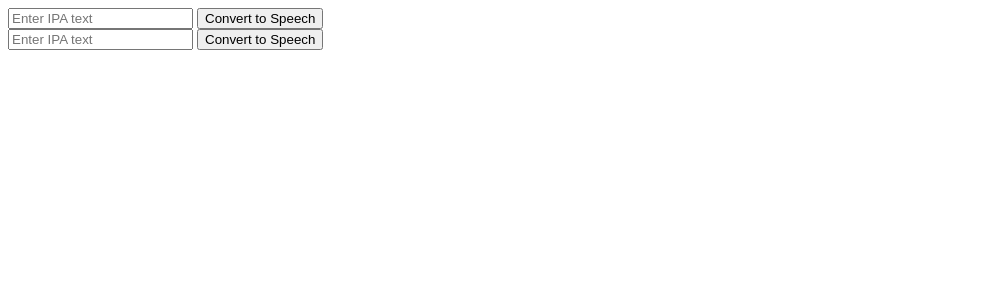
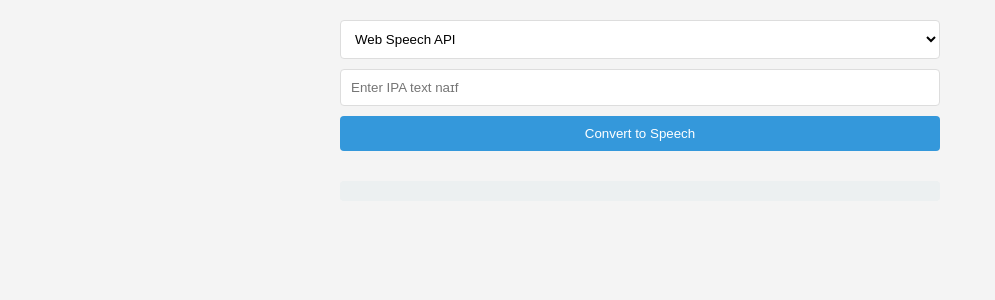
Before and after one commit to ChiWPak/ipaspeech, a FastAPI app: page /home in a window 1280 px wide. Shown: the top 300 px of the page, without its empty margins (0-995 px from the left). Run offline with FastAPI, Linux system fonts and the light colour scheme.

Commit message:
add css stylesheet

```diff
--- a/src/app.py
+++ b/src/app.py
@@ -6,12 +6,11 @@ from fastapi import (
     Request
 )
 from fastapi.responses import RedirectResponse
+from fastapi.staticfiles import StaticFiles
 from fastapi.templating import Jinja2Templates
 from starlette.middleware.cors import CORSMiddleware
 
 from routers import tts
-
-templates = Jinja2Templates(directory="templates")
 
 app = FastAPI(
     title="IPA",
@@ -27,6 +26,10 @@ app.add_middleware(
     allow_methods=["*"],
     allow_headers=["*"],
 )
+
+app.mount("/static", StaticFiles(directory="static"), name="static")
+
+templates = Jinja2Templates(directory="templates")
 
 
 @app.get("/", response_class=RedirectResponse, include_in_schema=False)
--- /dev/null
+++ b/src/static/default.css
@@ -0,0 +1,53 @@
+/* default.css */
+body {
+    font-family: Arial, sans-serif;
+    line-height: 1.6;
+    color: #333;
+    max-width: 600px;
+    margin: 0 auto;
+    padding: 20px;
+    background-color: #f4f4f4;
+}
+
+h1 {
+    text-align: center;
+    color: #2c3e50;
+}
+
+#api-select, #ipa-input, button {
+    width: 100%;
+    padding: 10px;
+    margin-bottom: 10px;
+    border: 1px solid #ddd;
+    border-radius: 4px;
+    box-sizing: border-box;
+}
+
+#api-select {
+    background-color: #fff;
+}
+
+button {
+    background-color: #3498db;
+    color: white;
+    border: none;
+    cursor: pointer;
+    transition: background-color 0.3s ease;
+}
+
+button:hover {
+    background-color: #2980b9;
+}
+
+#status {
+    margin-top: 20px;
+    padding: 10px;
+    background-color: #ecf0f1;
+    border-radius: 4px;
+    text-align: center;
+}
+
+#polly-speech {
+    width: 100%;
+    margin-top: 20px;
+}
--- a/src/templates/index.html
+++ b/src/templates/index.html
@@ -5,58 +5,57 @@
     <meta name="viewport" content="width=device-width, initial-scale=1.0">
     <title>IPA Pronunciation Player</title>
     <script src="https://cdnjs.cloudflare.com/ajax/libs/howler/2.2.3/howler.min.js"></script>
+    <link href="{{ url_for('static', path='/default.css') }}" rel="stylesheet">
 </head>
 <body>
-    <form id="ipa-form-ws">
-        <input type="text" id="ipa-input-ws" placeholder="Enter IPA text">
-        <button type="submit">Convert to Speech</button>
-    </form>
-    <form id="ipa-form-polly">
-        <input type="text" id="ipa-input-polly" placeholder="Enter IPA text">
+    <select id="api-select">
+        <option value="webspeech">Web Speech API</option>
+        <option value="polly">Amazon Polly API</option>
+    </select>
+    <form id="ipa-form">
+        <input type="text" id="ipa-input" placeholder="Enter IPA text naɪf">
         <button type="submit">Convert to Speech</button>
     </form>
     <div id="status"></div>
     <audio id="polly-speech"></audio>
 
     <script>
-        const form_ws = document.getElementById('ipa-form-ws');
-        const input_ws = document.getElementById('ipa-input-ws');
-        const status_ws = document.getElementById('status');
+        const form = document.getElementById('ipa-form');
+        const input = document.getElementById('ipa-input');
+        const status = document.getElementById('status');
+        const polly = document.getElementById('polly-speech');
+        const apiSelect = document.getElementById('api-select');
 
-        form_ws.addEventListener('submit', (e) => {
+        form.addEventListener('submit', async (e) => {
             e.preventDefault();
-            const ipaText = input_ws.value;
+            const ipaText = input.value;
+            const selectedApi = apiSelect.value;
 
-            // Generate speech
+            if (selectedApi === 'webspeech') {
+                useWebSpeechAPI(ipaText);
+            } else if (selectedApi === 'polly') {
+                await usePollyAPI(ipaText);
+            }
+        });
+
+        function useWebSpeechAPI(ipaText) {
             const utterance = new SpeechSynthesisUtterance(ipaText);
-            utterance.lang = 'en-US'; // You can change this to other languages if needed
+            utterance.lang = 'en-US';
 
-            // Speak the text
+            status.innerHTML = 'Speech synthesis in progress...';
+
             speechSynthesis.speak(utterance);
 
-            // Create audio player (optional, for visual feedback)
-            status_ws.innerHTML = 'Speech synthesis in progress...';
+            utterance.onend = () => {
+                status.innerHTML = 'Speech synthesis completed.';
+            };
+        }
 
-            utterance.onend = () => {
-                status_ws.innerHTML = 'Speech synthesis completed.';
-            };
-        });
-    </script>
-    <script>
-        const form_polly = document.getElementById('ipa-form-polly');
-        const input_polly = document.getElementById('ipa-input-polly');
-        const status_polly = document.getElementById('status');
-        const audio_polly = document.getElementById('polly-speech')
-
-        form_polly.addEventListener('submit', async (e) => {
-            e.preventDefault();
-            const ipaText = input_polly.value;
-
+        async function usePollyAPI(ipaText) {
             const formData = new FormData();
             formData.append('text', `<speak><phoneme alphabet="ipa" ph="${ipaText}">text</phoneme></speak>`);
 
             try {
-                // Make request to the API
                 const response = await fetch('/tts/polly', {
                     method: 'POST',
                     body: formData
@@ -66,25 +65,23 @@
                     throw new Error(`HTTP error! status: ${response.status}`);
                 }
 
-                // Get the audio blob from the response
                 const audioBlob = await response.blob();
-
-                // Create a URL for the audio blob
                 const audioUrl = URL.createObjectURL(audioBlob);
 
-                // Set the audio player source to the new URL
-                audio_polly.src = audioUrl;
-                audio_polly.play();
+                polly.src = audioUrl;
+                polly.play();
 
-                audio_polly.onended = () => {
-                    status_polly.innerHTML = 'Speech synthesis completed.';
+                status.innerHTML = 'Speech synthesis in progress...';
+
+                polly.onended = () => {
+                    status.innerHTML = 'Speech synthesis completed.';
                 };
 
             } catch (error) {
                 console.error('There was a problem with the fetch operation:', error);
-                status_polly.innerHTML = 'Error in speech synthesis.';
+                status.innerHTML = 'Error in speech synthesis.';
             }
-        });
+        }
     </script>
 </body>
 </html>
```
Also changed, not shown: 1 other file.
